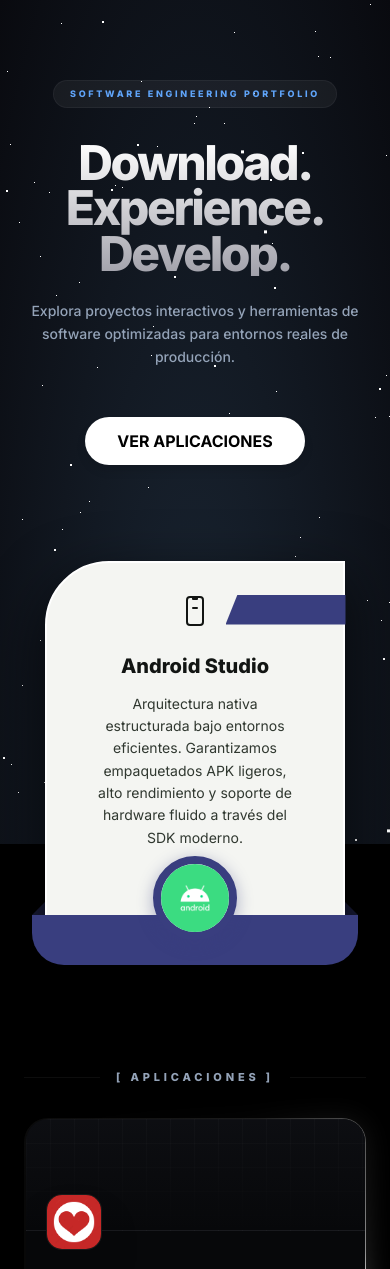
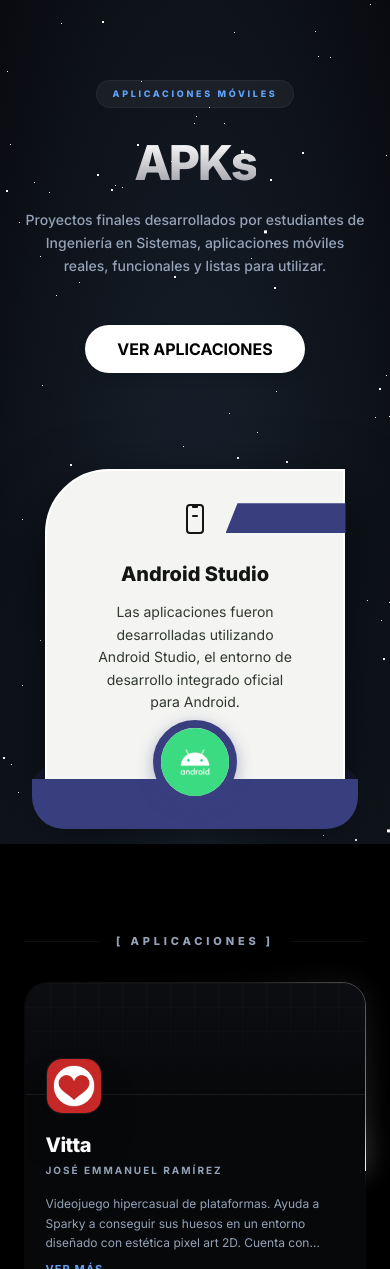
Before and after one commit to sysemmadev/aplicaciones-moviles, a plain HTML site: page index.html in a window 390 px wide. Shown: the top 1269 px of the page. Drawn offline with nearby package versions, Linux system fonts and the light colour scheme.

Commit message:
correcciones

```diff
--- a/index.html
+++ b/index.html
@@ -3,10 +3,11 @@
 <head>
     <meta charset="UTF-8">
     <meta name="viewport" content="width=device-width, initial-scale=1.0">
-    <title>DevHub - Portafolio de Ingeniería</title>
+    <title>Portafolio de Aplicaciones</title>
     <script src="https://cdn.tailwindcss.com"></script>
     <link rel="stylesheet" href="style.css">
     <link rel="stylesheet" href="stylesdos.css">
+    <link rel="icon" type="image/x-icon" href="android-_1_.ico">
 </head>
 <body class="min-h-screen text-white flex flex-col items-center">
 
@@ -22,26 +23,24 @@
 
         <header class="fade-in-up text-center flex flex-col items-center mb-24">
             <div class="px-4 py-1.5 rounded-full border border-white/5 bg-white/5 text-[9px] font-black tracking-[0.3em] text-blue-400 mb-8 uppercase">
-                Software Engineering Portfolio
+                APLICACIONES MÓVILES
             </div>
 
             <h1 class="text-5xl sm:text-7xl font-black tracking-tighter text-gradient-silver mb-6 leading-[0.95]">
-                Download.<br>Experience.<br>Develop.
+                APKs
             </h1>
 
             <p class="text-sm sm:text-base text-slate-400 font-medium leading-relaxed max-w-md">
-                Explora proyectos interactivos y herramientas de software optimizadas para entornos reales de producción.
+           Proyectos finales desarrollados por estudiantes de Ingeniería en Sistemas, aplicaciones móviles reales, funcionales y listas para utilizar.
             </p>
-
+<br>
+<br>
             <!-- Botón Ver Aplicaciones -->
-       <!-- From Uiverse.io by louloudev59 -->
-
-       <br>
-       <br>
-<button class="button">
-  VER APLICACIONES
-</button>
-
+            <a href="#apps-section">
+                      <button class="button">
+            VER APLICACIONES
+            </button>
+            </a>
         </header>
 
         <section id="info-section" class="w-full max-w-[680px] mb-28 flex justify-center">
@@ -55,7 +54,7 @@
                     </div>
                     <p class="ide-card__title">Android Studio</p>
                     <p class="ide-card__paragraph">
-                        Arquitectura nativa estructurada bajo entornos eficientes. Garantizamos empaquetados APK ligeros, alto rendimiento y soporte de hardware fluido a través del SDK moderno.
+                        Las aplicaciones fueron desarrolladas utilizando Android Studio, el entorno de desarrollo integrado oficial para Android.
                     </p>
                 </div>
                 <div class="ide-card__ribbon">
@@ -67,13 +66,13 @@
 
         </section>
 
-        <div class="w-full max-w-[680px] flex items-center gap-4 mb-8 text-slate-500">
+        <div id="apps-section" class="w-full max-w-[680px] flex items-center gap-4 mb-8 text-slate-500" style="scroll-margin-top: 32px;">
             <div class="h-[1px] bg-white/5 flex-grow"></div>
             <h3 class="text-[11px] font-black tracking-[0.35em] text-slate-400 uppercase select-none">[ APLICACIONES ]</h3>
             <div class="h-[1px] bg-white/5 flex-grow"></div>
         </div>
 
-        <section id="apps-section" class="w-full max-w-[680px] grid grid-cols-1 sm:grid-cols-2 gap-6 pb-32">
+        <section class="w-full max-w-[680px] grid grid-cols-1 sm:grid-cols-2 gap-6 pb-32">
 
             <div class="glow-wrapper group transition-transform hover:-translate-y-1.5 duration-500 shadow-[0_15px_40px_rgba(0,0,0,0.9)] flex flex-col">
                 <div class="bg-[#07080a] rounded-[calc(1.5rem-1.5px)] overflow-hidden flex flex-col h-full relative z-10">
```
Also changed, not shown: android-_1_.ico (added).
